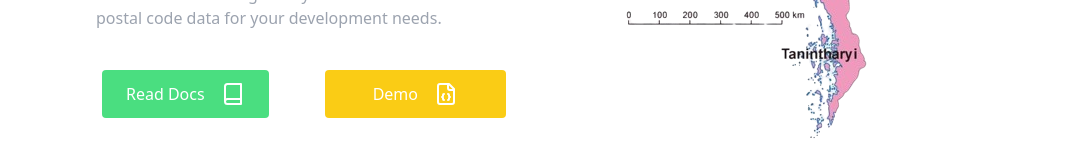
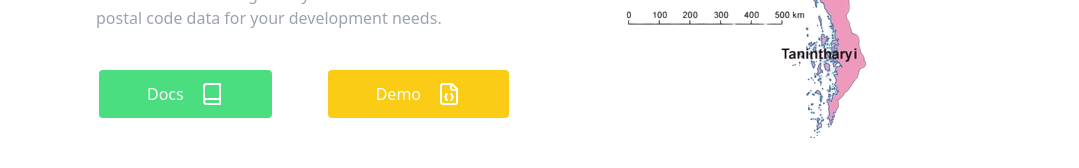
Before and after one commit to nainglinthant111/Postal-Code-Myanmar-org, a Next.js app: page /home-page in a window 1280 px wide. Shown: the part 584-752 px from the top of the page, without its empty margins (104-1183 px from the left). Built offline with nearby package versions, Linux system fonts and the light colour scheme.

Commit message:
fix:update ui

```diff
--- a/src/app/home-page/page.tsx
+++ b/src/app/home-page/page.tsx
@@ -68,9 +68,9 @@ const page = () => {
                                 development needs.
                             </div>
                             <div className="sm:flex justify-center items-center pt-10 sm:gap-14 grid gap-y-4">
-                                <button className="flex justify-between bg-green-400 px-6 py-3 rounded-sm text-white"
+                                <button className="flex justify-between bg-green-400 px-12 py-3 rounded-sm text-white"
                                         onClick={gotoService}>
-                                    <span className="pr-4">Read Docs</span>
+                                    <span className="pr-4">Docs</span>
                                     <Book/>
                                 </button>
                                 <button className="flex justify-between bg-yellow-400 px-12 py-3 rounded-sm text-white"
```
